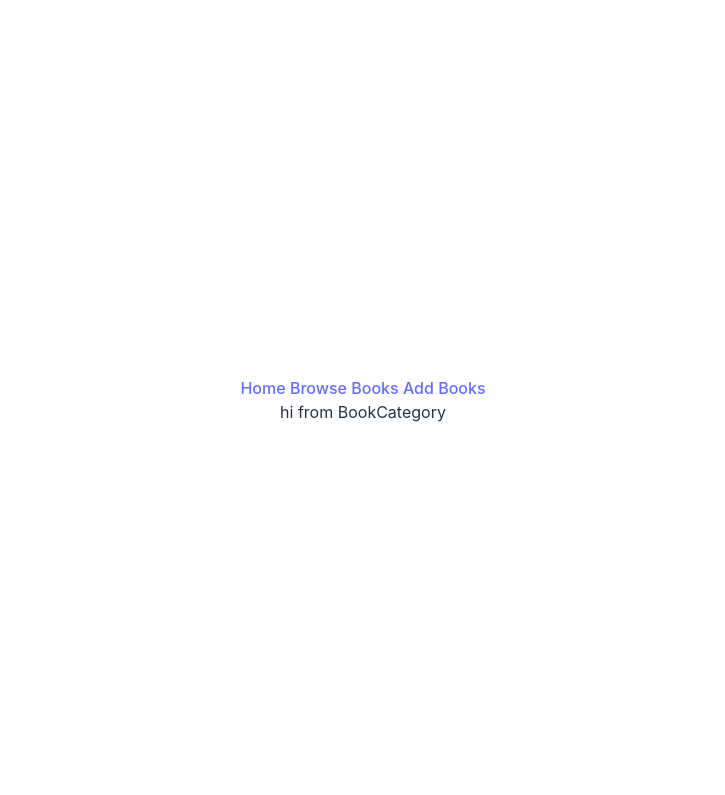
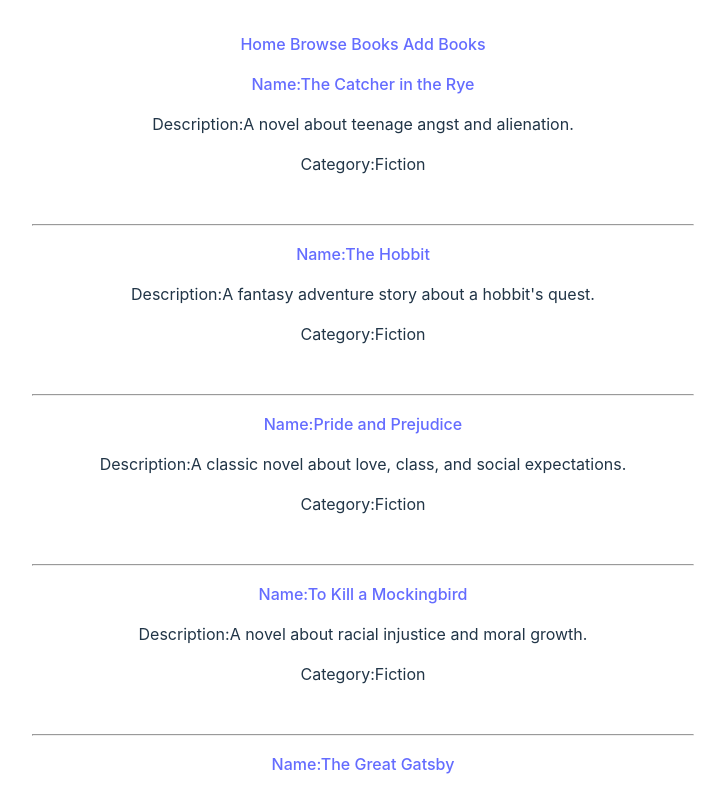
Before and after one commit to prateek-saxena-07/Library_System, a React (Vite) app: page /BrowseBooks/fiction in a window 1280 px wide. Shown: the top 795 px of the page, without its empty margins (277-1002 px from the left). Built offline with nearby package versions, Linux system fonts and the light colour scheme.

Commit message:
using MockData

```diff
--- a/src/components/BookCategory.jsx
+++ b/src/components/BookCategory.jsx
@@ -1,7 +1,43 @@
-import { Books } from "./Books"
+import { useState, useEffect } from "react";
+import data from "../utils/mockdata";
+import { Books } from "./Books";
+import { useParams } from "react-router-dom"
 
-export default function BookCategory(props)
-{
+export default function BookCategory()
+{ const [Category, setCategory] = useState({
+        fiction: [], nonFiction: [], horror: [], sciFi: [],
+});
+const params=useParams().category
+
+useEffect(()=>{ const sortedCategory = {
+        fiction: data.filter(book => book.category ==='Fiction'  ),
+        nonFiction:data.filter(book => book.category === 'Non-Fiction'  ),
+        horror:data.filter(book => book.category === 'Horror' ),
+        sciFi:data.filter(book => book.category === 'Sci-Fi'),
+    }
+
+    setCategory(sortedCategory);}
+    , [])
+
+
+    // console.log(params.category)
+    // console.log(Object.keys(category))
+    // console.log("params",params)
+    console.log("particular category", Category[params])
+    // console.log("particular category", Category.params)
+    //imp  ==>When you write Category.params, JavaScript looks for a property called params within the Category object. Since there is no params property, the result is undefined.
+//     Bracket Notation for Objects: In JavaScript, objects are collections of key-value pairs, where each key is a unique identifier (property) associated with a value. When you want to access a property of an object, you can use dot notation (e.g., object.property) if you know the property name at the time of writing the code.
+
+// Bracket Notation: When you need to access a property dynamically (i.e., when the property name is stored in a variable), you use bracket notation. In this case, the syntax Category[params] is correct because params holds the name of the property you want to access.
+    const bookSelect = Category[params];
     return (<>
-    hi from BookCategory</>)
+
+        {bookSelect.map((book) => {
+            return <><Books details={book} params={params}></Books> </>
+        })}
+        sorting
+    </>)
 }
+
+
+//this page add as a link between pages
--- /dev/null
+++ b/src/components/BookDetails.jsx
@@ -0,0 +1,5 @@
+export default function ()
+{
+    return (<>
+    hi from Book Details</>)
+}
--- a/src/components/Books.jsx
+++ b/src/components/Books.jsx
@@ -1,10 +1,19 @@
-export  function Books(props)
+import { Link } from "react-router-dom"
+export function Books(props)
 {
-    const {title,description,genre}=props.details
+    const { title, description, category, img } = props.details
+    const { params }=props
+
+
     return (<>
-        <p>Name:{title}</p>
+        <Link to={`/BrowseBooks/${params}/${title}`}> <p>Name:{title}</p></Link>
+
         <p>Description:{description}</p>
-        <p>Category:{genre[0]},{genre[1]}</p>
+        <p>Category:{category}</p>
+        <img src={img} alt="" />
         <hr />
+
+
+
     </>)
 }
--- a/src/components/Home.jsx
+++ b/src/components/Home.jsx
@@ -12,6 +12,7 @@ function Home() {
         </ul>
 
         <ul><Link to="/PopularBooks">Popular Books <br />
+            <img src="https://variety.com/wp-content/uploads/2022/11/Sonic-Frontiers.jpg" alt="" height="250px" />
     </Link>
 
         </ul>
--- a/src/main.jsx
+++ b/src/main.jsx
@@ -7,8 +7,10 @@ import Home from './components/Home.jsx'
 import App from './App.jsx'
 import PopularBooks from './components/PopularBooks.jsx'
 import BookCategory from './components/BookCategory.jsx'
+import BookDetails from './components/BookDetails.jsx'
 import { createBrowserRouter,RouterProvider } from 'react-router-dom'
 import './index.css'
+
 
 
 const appRouter = createBrowserRouter([
@@ -34,6 +36,10 @@ const appRouter = createBrowserRouter([
         element:<BookCategory/>
       },
       {
+        path: '/BrowseBooks/:category/:title',
+        element:<BookDetails/>
+      },
+      {
         path: '/PopularBooks',
         element:<PopularBooks/>
       }
--- /dev/null
+++ b/src/utils/mockdata.js
@@ -0,0 +1,225 @@
+const data=[
+  {
+    title: "Dune",
+    description:
+      "A science fiction epic about a desert planet and its political intrigue.",
+    category: "Sci-Fi",
+    image: "https://example.com/images/dune.jpg",
+  },
+  {
+    title: "The Catcher in the Rye",
+    description: "A novel about teenage angst and alienation.",
+    category: "Fiction",
+    image: "https://example.com/images/catcher-in-the-rye.jpg",
+  },
+  {
+    title: "Sapiens",
+    description:
+      "A brief history of humankind, exploring the evolution of Homo sapiens.",
+    category: "Non-Fiction",
+    image: "https://example.com/images/sapiens.jpg",
+  },
+  {
+    title: "It",
+    description:
+      "A horror novel about a group of friends confronting a malevolent entity.",
+    category: "Horror",
+    image: "https://example.com/images/it.jpg",
+  },
+  {
+    title: "The Hobbit",
+    description: "A fantasy adventure story about a hobbit's quest.",
+    category: "Fiction",
+    image: "https://example.com/images/the-hobbit.jpg",
+  },
+  {
+    title: "1984",
+    description: "A dystopian novel about totalitarianism and surveillance.",
+    category: "Sci-Fi",
+    image: "https://example.com/images/1984.jpg",
+  },
+  {
+    title: "Becoming",
+    description:
+      "A memoir by Michelle Obama, reflecting on her life and experiences.",
+    category: "Non-Fiction",
+    image: "https://example.com/images/becoming.jpg",
+  },
+  {
+    title: "The Shining",
+    description:
+      "A horror novel about a haunted hotel and the madness it induces.",
+    category: "Horror",
+    image: "https://example.com/images/the-shining.jpg",
+  },
+  {
+    title: "Neuromancer",
+    description:
+      "A cyberpunk classic involving hackers and artificial intelligence.",
+    category: "Sci-Fi",
+    image: "https://example.com/images/neuromancer.jpg",
+  },
+  {
+    title: "Pride and Prejudice",
+    description: "A classic novel about love, class, and social expectations.",
+    category: "Fiction",
+    image: "https://example.com/images/pride-and-prejudice.jpg",
+  },
+  {
+    title: "Educated",
+    description:
+      "A memoir about a woman's quest for knowledge despite a troubled upbringing.",
+    category: "Non-Fiction",
+    image: "https://example.com/images/educated.jpg",
+  },
+  {
+    title: "Dracula",
+    description: "A classic horror novel about the vampire count Dracula.",
+    category: "Horror",
+    image: "https://example.com/images/dracula.jpg",
+  },
+  {
+    title: "Foundation",
+    description:
+      "A science fiction saga about the fall and rise of civilizations.",
+    category: "Sci-Fi",
+    image: "https://example.com/images/foundation.jpg",
+  },
+  {
+    title: "To Kill a Mockingbird",
+    description: "A novel about racial injustice and moral growth.",
+    category: "Fiction",
+    image: "https://example.com/images/to-kill-a-mockingbird.jpg",
+  },
+  {
+    title: "The Immortal Life of Henrietta Lacks",
+    description:
+      "The story of Henrietta Lacks and the immortal cells taken from her.",
+    category: "Non-Fiction",
+    image: "https://example.com/images/the-immortal-life.jpg",
+  },
+  {
+    title: "The Exorcist",
+    description:
+      "A horror novel about a young girl possessed by a demonic entity.",
+    category: "Horror",
+    image: "https://example.com/images/the-exorcist.jpg",
+  },
+  {
+    title: "The Left Hand of Darkness",
+    description:
+      "A science fiction novel exploring gender and politics on a distant planet.",
+    category: "Sci-Fi",
+    image: "https://example.com/images/left-hand-of-darkness.jpg",
+  },
+  {
+    title: "The Great Gatsby",
+    description:
+      "A classic novel about wealth and the American Dream in the 1920s.",
+    category: "Fiction",
+    image: "https://example.com/images/great-gatsby.jpg",
+  },
+  {
+    title: "Thinking, Fast and Slow",
+    description: "A book on the dual systems of thought and decision-making.",
+    category: "Non-Fiction",
+    image: "https://example.com/images/thinking-fast-and-slow.jpg",
+  },
+  {
+    title: "American Psycho",
+    description:
+      "A psychological thriller and horror novel about a wealthy New York City businessman.",
+    category: "Horror",
+    image: "https://example.com/images/american-psycho.jpg",
+  },
+  {
+    title: "Snow Crash",
+    description:
+      "A cyberpunk novel set in a future America with a dangerous virtual reality.",
+    category: "Sci-Fi",
+    image: "https://example.com/images/snow-crash.jpg",
+  },
+  {
+    title: "One Hundred Years of Solitude",
+    description:
+      "A novel about the Buendía family and the magical town of Macondo.",
+    category: "Fiction",
+    image: "https://example.com/images/one-hundred-years-of-solitude.jpg",
+  },
+  {
+    title: "The Wright Brothers",
+    description:
+      "A biography of the Wright brothers and their invention of the airplane.",
+    category: "Non-Fiction",
+    image: "https://example.com/images/the-wright-brothers.jpg",
+  },
+  {
+    title: "The Haunting of Hill House",
+    description:
+      "A horror novel about a group of people staying in a supposedly haunted house.",
+    category: "Horror",
+    image: "https://example.com/images/the-haunting-of-hill-house.jpg",
+  },
+  {
+    title: "The Martian",
+    description: "A science fiction novel about an astronaut stranded on Mars.",
+    category: "Sci-Fi",
+    image: "https://example.com/images/the-martian.jpg",
+  },
+  {
+    title: "Little Women",
+    description:
+      "A classic novel about the lives and struggles of the March sisters.",
+    category: "Fiction",
+    image: "https://example.com/images/little-women.jpg",
+  },
+  {
+    title: "The Gene: An Intimate History",
+    description: "A book exploring the history and science of genetics.",
+    category: "Non-Fiction",
+    image: "https://example.com/images/the-gene.jpg",
+  },
+  {
+    title: "The Silence of the Lambs",
+    description:
+      "A psychological horror novel about an FBI agent and a cannibalistic serial killer.",
+    category: "Horror",
+    image: "https://example.com/images/silence-of-the-lambs.jpg",
+  },
+  {
+    title: "Hyperion",
+    description:
+      "A science fiction novel featuring a group of pilgrims on a journey in a distant future.",
+    category: "Sci-Fi",
+    image: "https://example.com/images/hyperion.jpg",
+  },
+  {
+    title: "Brave New World",
+    description:
+      "A dystopian novel about a future society driven by technology and consumerism.",
+    category: "Sci-Fi",
+    image: "https://example.com/images/brave-new-world.jpg",
+  },
+  {
+    title: "Gone with the Wind",
+    description:
+      "A historical novel set during the American Civil War and Reconstruction era.",
+    category: "Fiction",
+    image: "https://example.com/images/gone-with-the-wind.jpg",
+  },
+  {
+    title: "The Power of Habit",
+    description:
+      "A book exploring the science of habits and how they can be changed.",
+    category: "Non-Fiction",
+    image: "https://example.com/images/the-power-of-habit.jpg",
+  },
+  {
+    title: "Bird Box",
+    description:
+      "A horror novel about a mother and her children trying to survive in a world where seeing an unknown entity drives people to madness.",
+    category: "Horror",
+    image: "https://example.com/images/bird-box.jpg",
+  },
+];
+export default data
```
Also changed, not shown: src/components/BrowseBooks.jsx (+62 -58 lines), src/components/Book.jsx (deleted).
